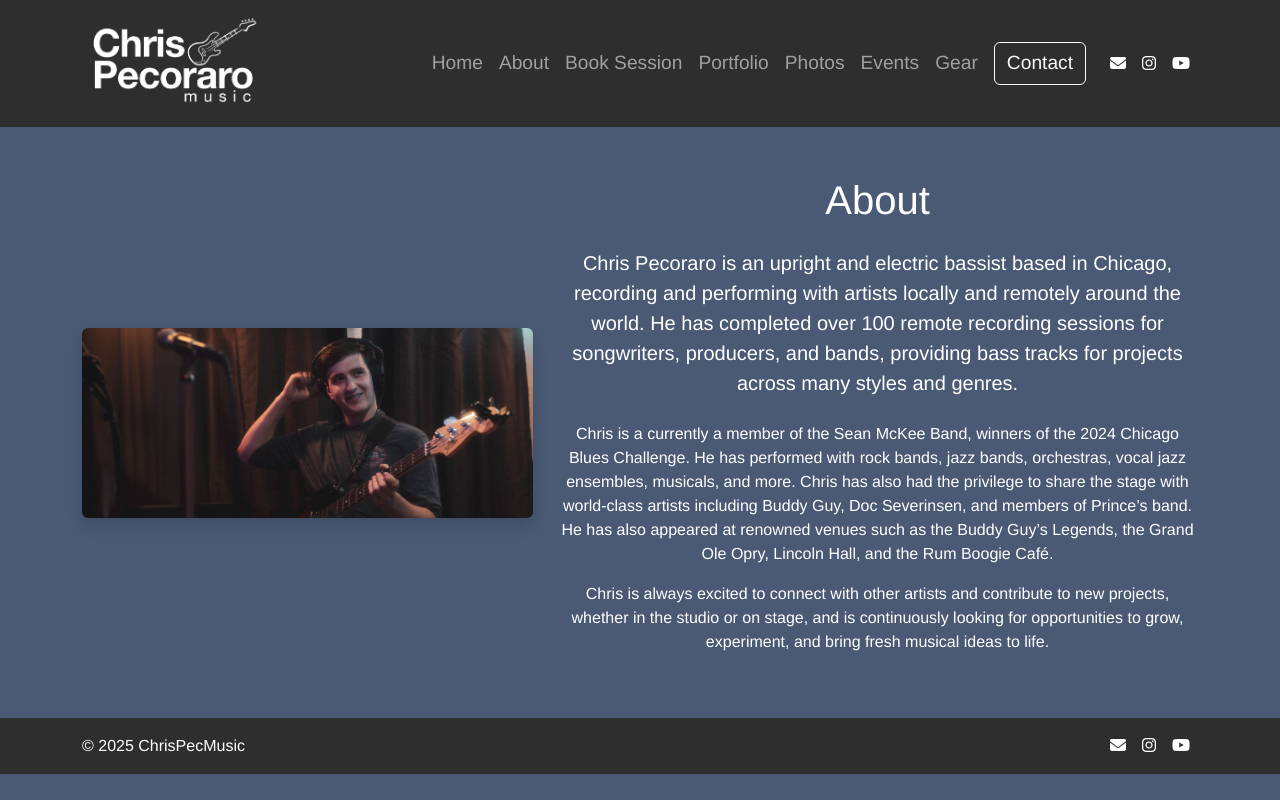
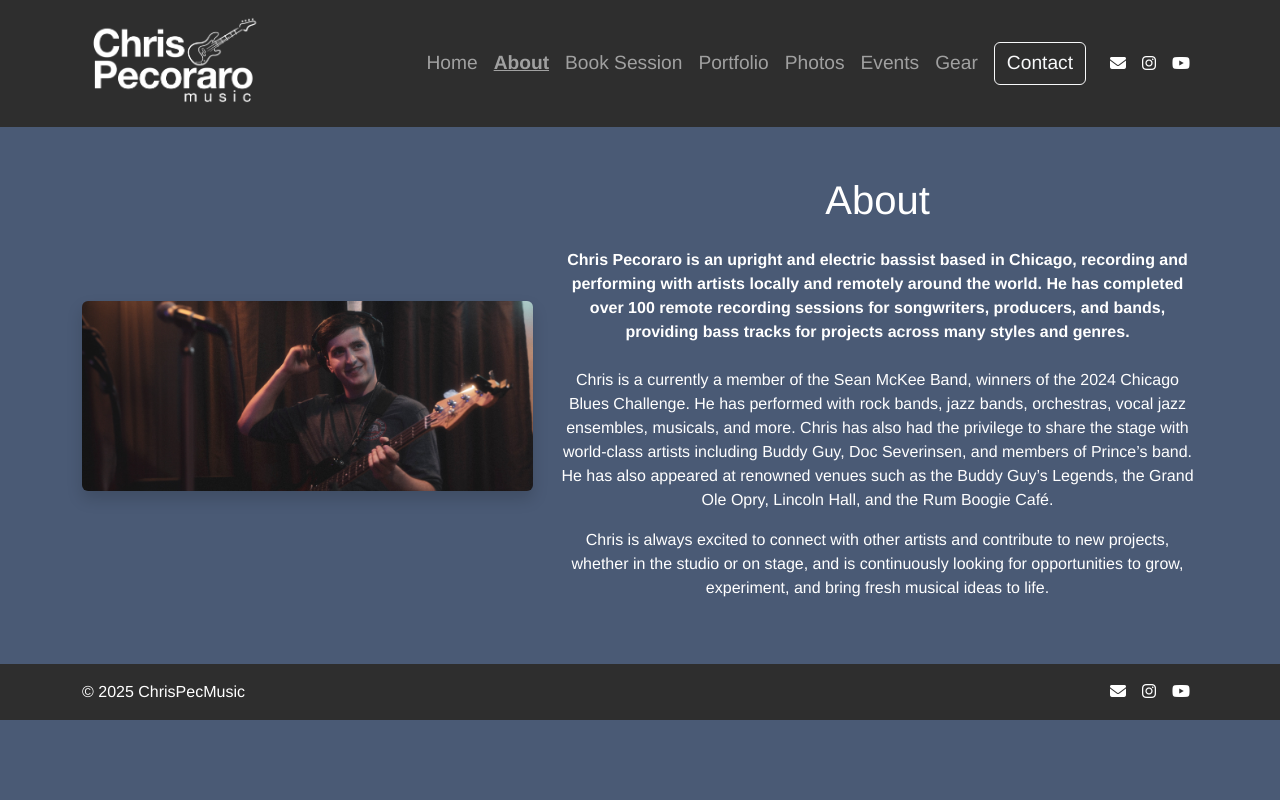
Before and after one commit to cpecoraro18/chrispecmusic, a Nuxt app in the folder frontend/: page /about in a window 1280 px wide. Built offline with nearby package versions, Linux system fonts and the light colour scheme.

Commit message:
Better UI for nav and about

```diff
--- a/frontend/components/SiteHeader.vue
+++ b/frontend/components/SiteHeader.vue
@@ -159,6 +159,11 @@
     margin-left: 10px;
 }
 
+.router-link-active {
+  text-decoration: underline;
+  font-weight: bold;
+}
+
 @media only screen and (max-width: 991px) {
 
 
--- a/frontend/pages/about.vue
+++ b/frontend/pages/about.vue
@@ -6,7 +6,7 @@
       </div>
       <div class="col-lg-7">
         <h1 class="mb-4">About</h1>
-        <p class="lead mb-4">
+        <p class="mb-4 fw-bold">
           Chris Pecoraro is an upright and electric bassist based in Chicago, recording and performing with artists locally and remotely around the world. He has completed over 100 remote recording sessions for songwriters, producers, and bands, providing bass tracks for projects across many styles and genres.
         </p>
         <p>
```
